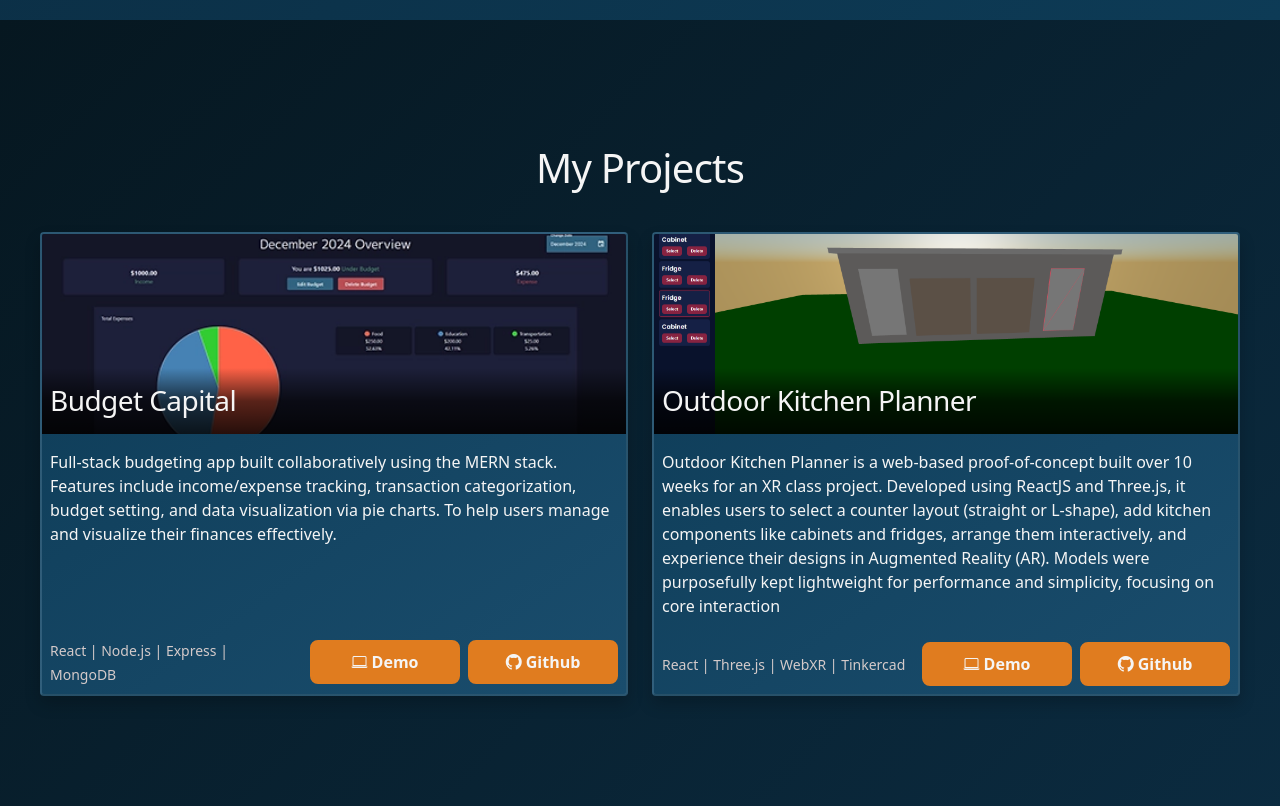
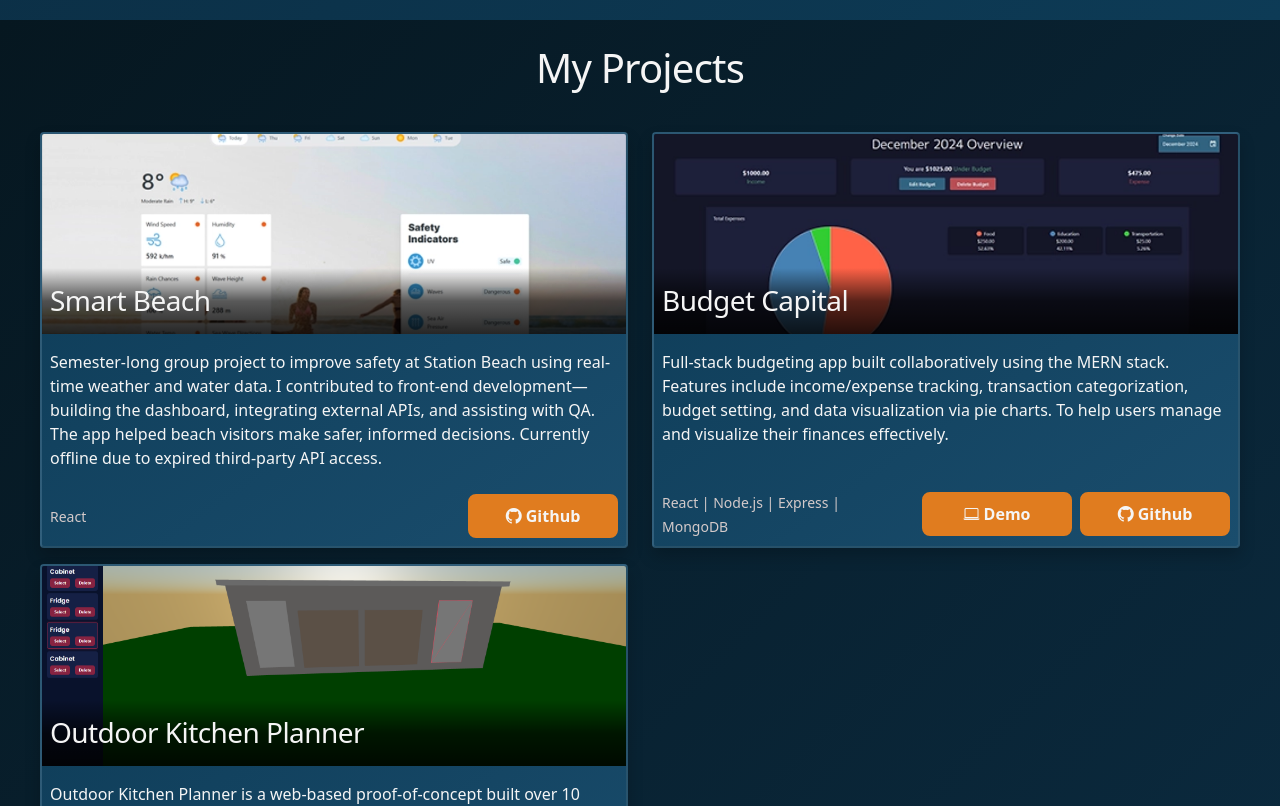
Before and after one commit to Jenna-Deamer/Portfolio, a React (Vite) app: page / in a window 1280 px wide. Shown: the part 1420-2226 px from the top of the page. Built offline with nearby package versions, Linux system fonts and the light colour scheme.

Commit message:
Update Smart Beach project details and conditionally render demo link

```diff
--- a/src/components/Projects.tsx
+++ b/src/components/Projects.tsx
@@ -31,9 +31,11 @@ function Projects() {
                   <small>{formatSkills(card.skills)}</small>
                 </div>
                 <div className="button-container">
-                  <a href={card.demoUrl}  target="_blank" rel="noopener noreferrer" className="cta-button">
-                    <i className="bi bi-laptop"></i> Demo
-                  </a>
+                  {card.demoUrl && (
+                    <a href={card.demoUrl}  target="_blank" rel="noopener noreferrer" className="cta-button">
+                      <i className="bi bi-laptop"></i> Demo
+                    </a>
+                  )}
                   <a href={card.githubUrl} className="cta-button"  target="_blank" rel="noopener noreferrer">
                     <i className="bi bi-github"></i> Github
                   </a>
--- a/src/data/ProjectData.tsx
+++ b/src/data/ProjectData.tsx
@@ -1,15 +1,15 @@
 const projectCards = [
-//   {
-//     title: "Smart Beach",
-//     imgSrc: "/thumbnails/SmartBeachThumbnail.webp",
-//     imgAlt: "Smart Beach Thumbnail",
-//     description:
-//       "Smart Beach was a semester-long group project aimed at improving safety at Station Beach in Kincardine, Ontario. Our team developed a predictive solution using real-time weather and water data, integrating APIs and machine learning models created by Georgian College students specializing in Big Data and AI. The result was a user-friendly web app that helps beachgoers make informed, safer decisions about when to visit and what to expect at the beach.",
-//     githubUrl: "https://github.com/C-Blouin/SmartBeach",
-//     demoUrl: "https://smartbeach.vercel.app/",
-//     AriaLabel: "Visit live Demo of Smart Beach",
-//     skills: ["React"],
-//   },
+  {
+    title: "Smart Beach",
+    imgSrc: "/thumbnails/SmartBeachThumbnail.webp",
+    imgAlt: "Smart Beach Thumbnail",
+    description:
+      "Semester-long group project to improve safety at Station Beach using real-time weather and water data. I contributed to front-end development—building the dashboard, integrating external APIs, and assisting with QA. The app helped beach visitors make safer, informed decisions. Currently offline due to expired third-party API access.",
+    githubUrl: "https://github.com/C-Blouin/SmartBeach",
+    // demoUrl: "https://smartbeach.vercel.app/",
+    AriaLabel: "Visit live Demo of Smart Beach",
+    skills: ["React"],
+  },
   {
     title: "Budget Capital",
     imgSrc: "/thumbnails/BudgetAppThumbnail.webp",
```
